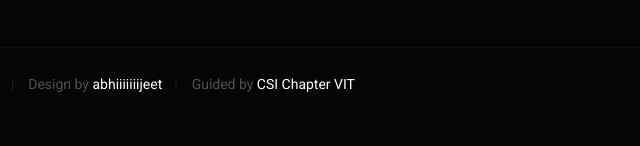
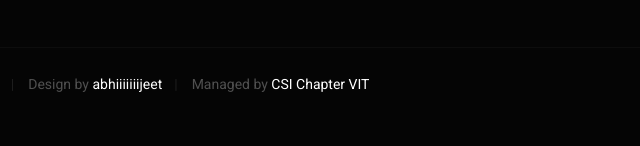
Before and after one commit to CSI-VIT-AP/20BCE7142, a plain HTML site: page index.html in a window 1280 px wide. Shown: the part 10894-11040 px from the top of the page, 274-914 px from the left. Drawn offline with Linux system fonts and the light colour scheme; a web font is replaced by a local one.

Commit message:
Update index.html

```diff
--- a/index.html
+++ b/index.html
@@ -546,7 +546,7 @@
             <div class="column large-full ss-copyright">
                 <span>© Copyright abhiiiiiiijeet|2021</span>
                 <span>Design by <a href="#">abhiiiiiiijeet</a></span>
-                <span>Guided by <a href="https://csivitap.co.in/">CSI Chapter VIT</a></span>
+                <span>Managed by <a href="https://csivitap.co.in/">CSI Chapter VIT</a></span>
             </div>
 
             <div class="ss-go-top">
```
